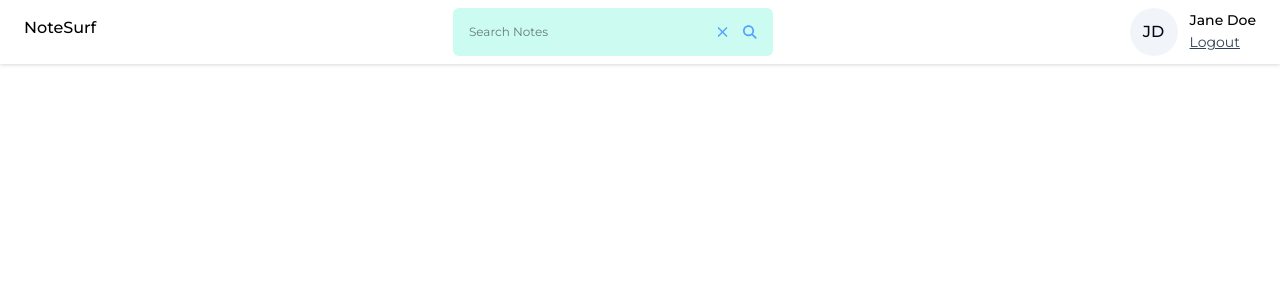
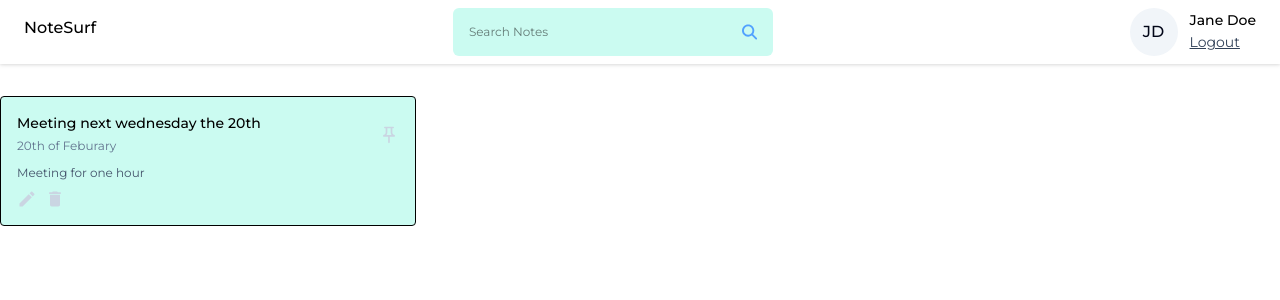
Before and after one commit to AustinPerez760/NoteSurf-app, a React (Vite) app in the folder frontend/: page /dashboard in a window 1280 px wide. Shown: the top 300 px of the page. Built offline with nearby package versions, Linux system fonts and the light colour scheme.

Commit message:
Set up NoteCard Component nad rendered into Dashboard

```diff
--- /dev/null
+++ b/frontend/src/compnents/Cards/NoteCard.jsx
@@ -0,0 +1,46 @@
+/* eslint-disable react/prop-types */
+import { MdOutlinePushPin } from 'react-icons/md';
+import { MdCreate, MdDelete } from 'react-icons/md';
+
+const NoteCard = ({
+	title,
+	date,
+	content,
+	tags,
+	isPinned,
+	onEdit,
+	onDelete,
+	onPinNote,
+}) => {
+	return (
+		<div className='border rounded p-4 bg-teal-100 hover:shadow-xl transition-all ease-in-out'>
+			<div className='flex items-center justify-between'>
+				<div>
+					<h6 className='text-sm font-medium'>{title}</h6>
+					<span className='text-xs text-slate-500'>{date}</span>
+				</div>
+
+				<MdOutlinePushPin
+					className={`icon-btn ${isPinned ? 'text-primary' : 'text-slate-300'}`}
+					onClick={onPinNote}
+				/>
+			</div>
+
+			<p className='text-xs text-slate-600 mt-2'>{content?.slice(0, 60)}</p>
+
+			<div className='flex items-center justify-bewteen mt-2'>
+				<div className='text-xs text-slate-500'></div>
+
+				<div className='flex items-center gap-2'>
+					<MdCreate className='icon-btn hover:text-blue-400' onClick={onEdit} />
+					<MdDelete
+						className='icon-btn hover:text-blue-400'
+						onClick={onDelete}
+					/>
+				</div>
+			</div>
+		</div>
+	);
+};
+
+export default NoteCard;
--- a/frontend/src/compnents/SearchBar.jsx/SearchBar.jsx
+++ b/frontend/src/compnents/SearchBar.jsx/SearchBar.jsx
@@ -1,3 +1,4 @@
+/* eslint-disable react/prop-types */
 import { FaMagnifyingGlass } from 'react-icons/fa6';
 import { IoMdClose } from 'react-icons/io';
 
@@ -12,10 +13,12 @@
 				onChange={onChange}
 			/>
 
-			<IoMdClose
-				className='text-xl text-blue-400 cursor-pointer hover:text-blue-700 mr-3'
-				onClick={onClearSearch}
-			/>
+			{value && (
+				<IoMdClose
+					className='text-xl text-blue-400 cursor-pointer hover:text-blue-700 mr-3'
+					onClick={onClearSearch}
+				/>
+			)}
 
 			<FaMagnifyingGlass
 				className='text-blue-400 cursor-pointer hover:text-blue-700'
--- a/frontend/src/index.css
+++ b/frontend/src/index.css
@@ -20,4 +20,8 @@
 	.btn-primary {
 		@apply w-full text-sm bg-blue-500 text-white p-2 rounded my-1 hover:bg-blue-300;
 	}
+
+	.icon-btn {
+		@apply text-xl text-slate-300 cursor-pointer hover:text-blue-400;
+	}
 }
--- a/frontend/src/pages/Home/Home.jsx
+++ b/frontend/src/pages/Home/Home.jsx
@@ -1,9 +1,25 @@
 import Navbar from '../../compnents/Navbar';
+import NoteCard from '../../compnents/Cards/NoteCard';
 
 const Home = () => {
 	return (
 		<>
 			<Navbar />
+
+			<div className='container mx-auto'>
+				<div className='grid grid-cols-3 gap-4 mt-8'>
+					<NoteCard
+						title='Meeting next wednesday the 20th'
+						date='20th of Feburary'
+						content='Meeting for one hour'
+						tags='#Meeting'
+						isPinned={true}
+						onEdit={() => {}}
+						onDelete={() => {}}
+						onPinNote={() => {}}
+					/>
+				</div>
+			</div>
 		</>
 	);
 };
```
